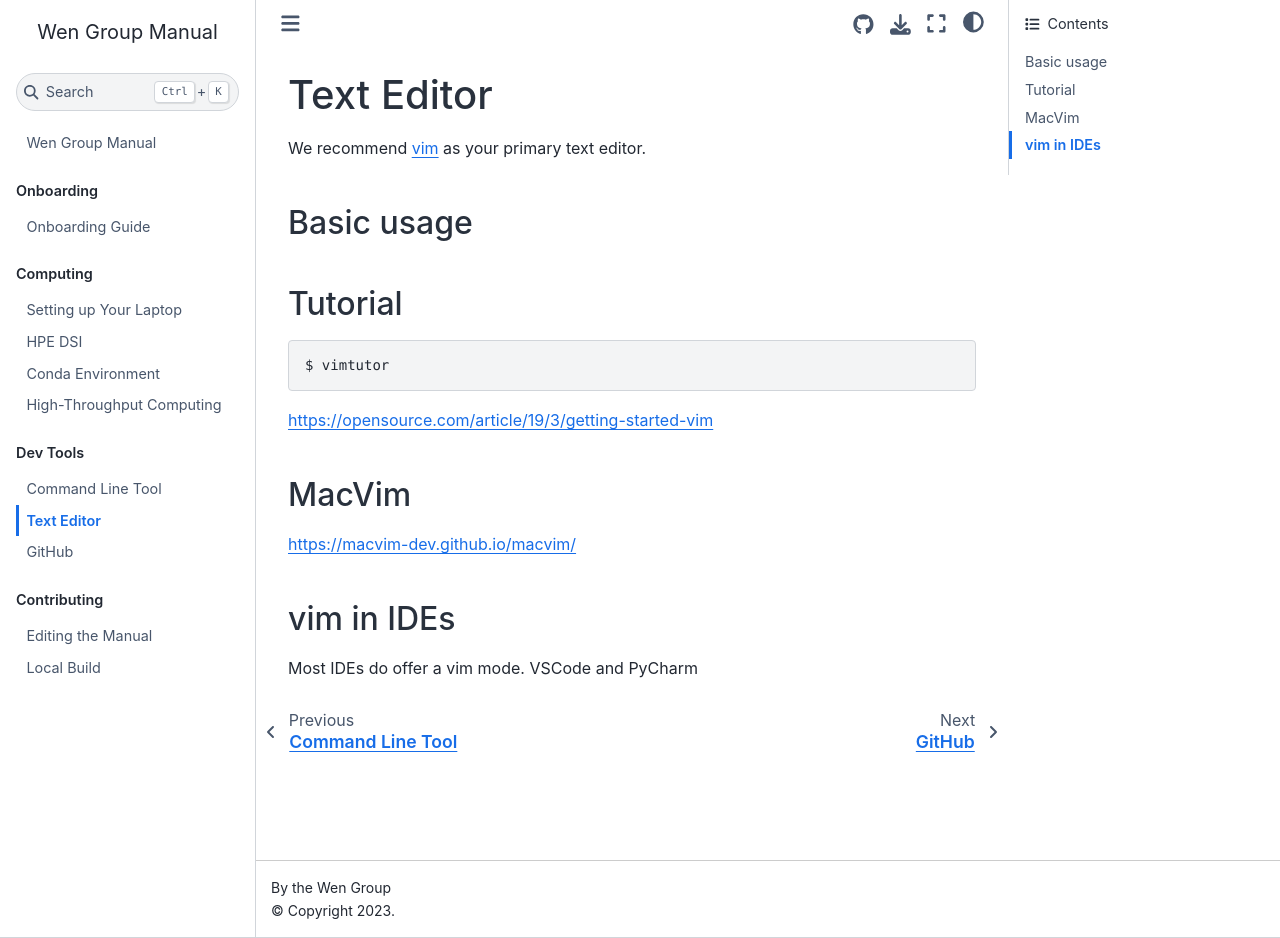
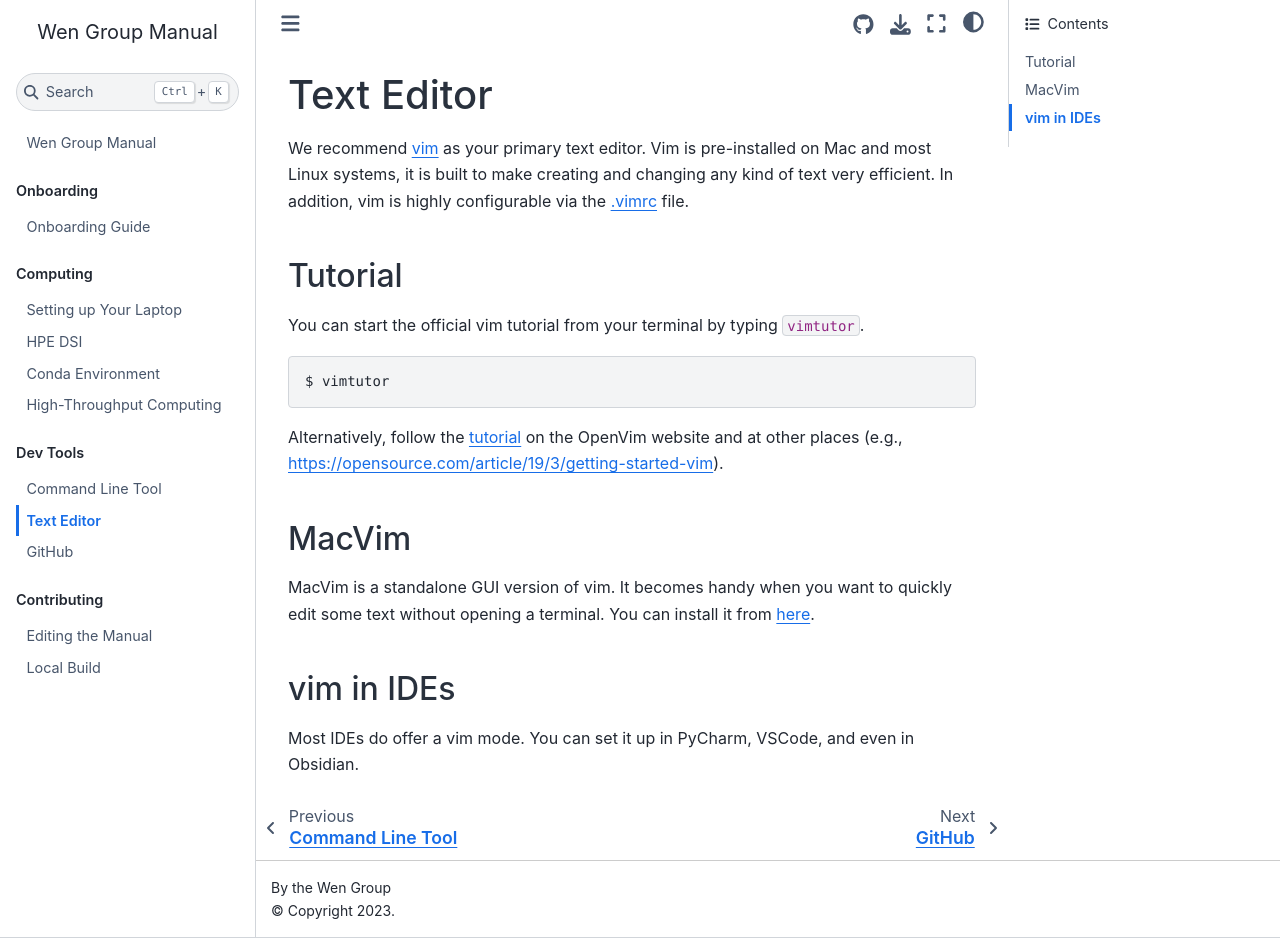
Before and after one commit to wengroup/group_manual, a Jupyter Book: the page built from docs/devtool/text_editor.md, in a window 1280 px wide and 938 px high. Built offline with Jupyter Book 1.0.4 settings and Sphinx 7.4.7 and the Sphinx Book theme 1.1.4, drawn with Linux system fonts in a browser that asks for light colours.

Commit message:
Update vim guide

````diff
--- a/docs/devtool/text_editor.md
+++ b/docs/devtool/text_editor.md
@@ -1,22 +1,26 @@
 # Text Editor
 
 We recommend [vim](https://www.vim.org) as your primary text editor.
+Vim is pre-installed on Mac and most Linux systems, it is built to make creating and
+changing any kind of text very efficient. In addition, vim is highly configurable via the [.vimrc](https://vimconfig.com) file.
 
-## Basic usage
 
 ## Tutorial
 
-```
+You can start the official vim tutorial from your terminal by typing `vimtutor`.
+
+```bash
 $ vimtutor
 ```
 
-https://opensource.com/article/19/3/getting-started-vim
+Alternatively, follow the [tutorial](https://www.openvim.com) on the OpenVim website
+and at other places (e.g., https://opensource.com/article/19/3/getting-started-vim).
 
 ## MacVim
 
-https://macvim-dev.github.io/macvim/
+MacVim is a standalone GUI version of vim. It becomes handy when you want to quickly
+edit some text without opening a terminal. You can install it from [here](https://macvim-dev.github.io/macvim/).
 
 ## vim in IDEs
 
-Most IDEs do offer a vim mode.
-VSCode and PyCharm
+Most IDEs do offer a vim mode. You can set it up in PyCharm, VSCode, and even in Obsidian.
````
Also changed, not shown: docs/devtool/cli.md (+1 -1 lines).
